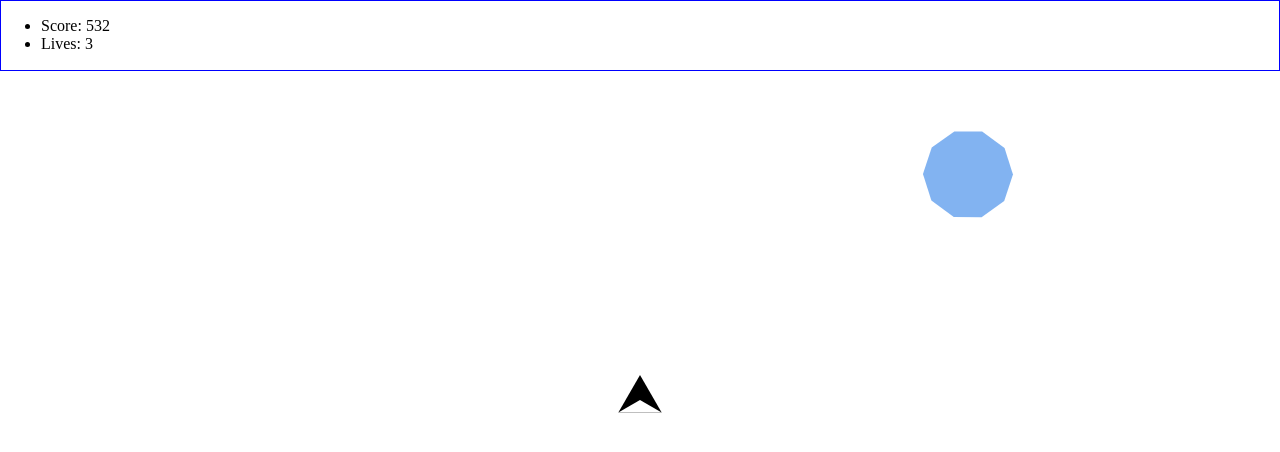
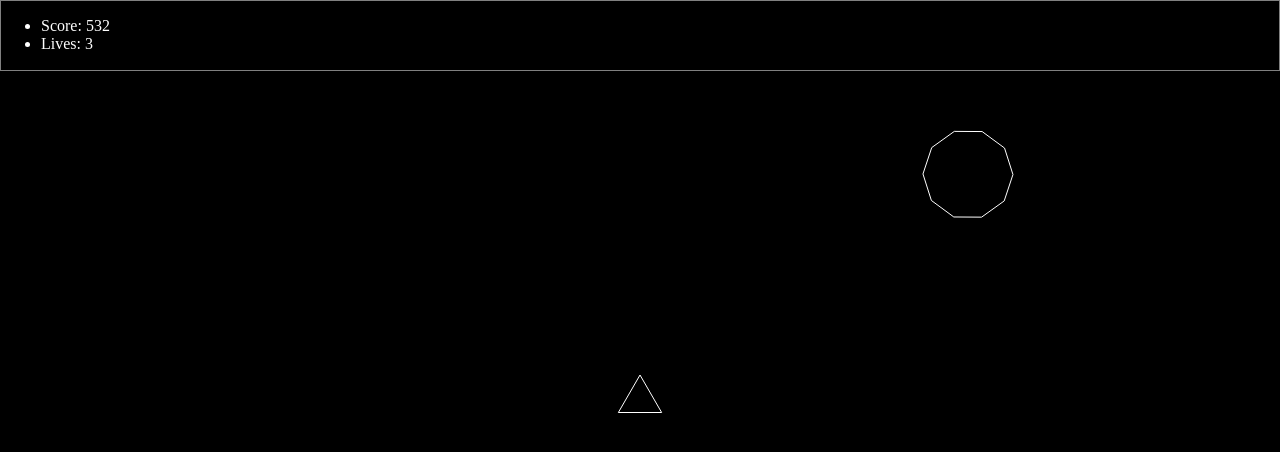
Before and after one commit to thechutrain/asteroid-typescript, a website built with Parcel: page src/index.html in a window 1280 px wide. Built offline with nearby package versions, Linux system fonts and the light colour scheme.

Commit message:
B&W colors, updates git push test, no more coverage(#3)
* added a helpful comment

* changed bg to black, spaceship is now white (default static property) can get overwritten in constructor

* converted asteroid to use stroke instead of fill, default color & ability to override in constructor

* make the scoreboard visible

* no need to check coverage since I havent really written tests

* asteroid gets strokeStyle from instance

```diff
--- a/package.json
+++ b/package.json
@@ -23,7 +23,7 @@
 	"husky": {
 		"hooks": {
 			"pre-commit": "lint-staged && npm run test",
-			"pre-push": "npm run test:coverage"
+			"pre-push": "npm run test"
 		}
 	},
 	"lint-staged": {
--- a/src/assets/style.css
+++ b/src/assets/style.css
@@ -11,14 +11,15 @@
 	position: fixed;
 	top: 0;
 	left: 0;
+	background-color: black;
 }
 
 .canvas-pg #bg-canvas div.canvas-fallback {
 	width: 100%;
 	height: 100%;
-	background: blue;
 }
 
 .canvas-pg .scoreboard-container {
-	border: 1px solid blue;
+	border: 1px solid grey;
+	color: white;
 }
--- a/src/scripts/Game/Asteroid.ts
+++ b/src/scripts/Game/Asteroid.ts
@@ -8,7 +8,7 @@ interface AsteroidOptionsModel {
 	rotationVector?: number; // speed & direction of the rotation
 	translateX?: number;
 	translateY?: number;
-	color?: string;
+	strokeStyle?: string; // string representing the stroke color
 	sides?: number;
 	spacer?: number; // extra padding space used to reframe asteroids offscreen
 }
@@ -16,13 +16,13 @@ interface AsteroidOptionsModel {
 // TODO: make an interface for this const
 // TODO: move this to the parent level inside Asteroid, so they aren't static properties
 const defaultSetting = {
-	color: 'rgba(48, 128, 232, 0.6)',
 	animate: true,
 	// spacer: 1, // additional padding space added when calculating off frame reset
 	level: 1,
 	scoreValue: 5,
+	defaultStrokeStyle: 'white',
+	// TODO: should be positive and negative inputs
 	velocityOptions: {
-		// TODO: should be positive and negative inputs
 		x: {
 			max: 4,
 			min: 3,
@@ -44,6 +44,7 @@ export class Asteroid extends DrawableClass {
 	sides: number;
 	offSet: number;
 	spacer: number;
+	strokeStyle: string;
 
 	static defaultSetting = defaultSetting;
 
@@ -55,6 +56,8 @@ export class Asteroid extends DrawableClass {
 		this.offSet = options.offSet || 0;
 		this.sides = options.sides || 10;
 		this.spacer = options.spacer || 1;
+		this.strokeStyle =
+			options.strokeStyle || Asteroid.defaultSetting.defaultStrokeStyle;
 
 		this.init();
 	}
@@ -185,7 +188,7 @@ export class Asteroid extends DrawableClass {
 		const ctx = DrawableClass.gameRef.ctx;
 
 		ctx.save();
-		ctx.fillStyle = this.options.color;
+		ctx.strokeStyle = this.strokeStyle;
 		ctx.beginPath();
 		this.currPoints.forEach((pt, i) => {
 			// Draw points:
@@ -196,7 +199,7 @@ export class Asteroid extends DrawableClass {
 			}
 		});
 		ctx.closePath();
-		ctx.fill();
+		ctx.stroke();
 		ctx.restore();
 	}
 
--- a/src/scripts/Game/Spaceship.ts
+++ b/src/scripts/Game/Spaceship.ts
@@ -7,6 +7,7 @@ export class Spaceship extends DrawableClass {
 	turningLeft: boolean;
 	throttleTimer: any;
 	isFiring: boolean;
+	strokeStyle: string;
 
 	static settings = {
 		maxSpeed: 9,
@@ -15,10 +16,14 @@ export class Spaceship extends DrawableClass {
 		acceleration: 1,
 		deceleration: 0.9, // must be less than one
 		rSize: 25, // controls the size of the spaceship
+		defaultStrokeStyle: 'white',
 	};
 
 	constructor(shipOptions: SpaceshipArgsModel = {}) {
 		super(shipOptions);
+		// Properties Unique to Spaceship:
+		this.strokeStyle =
+			shipOptions.strokeStyle || Spaceship.settings.defaultStrokeStyle;
 		this.thrustersOn = false;
 		this.turningRight = false;
 		this.turningLeft = false;
@@ -92,7 +97,8 @@ export class Spaceship extends DrawableClass {
 		// Draw the main triangle
 		ctx.globalCompositeOperation = 'source-over';
 		ctx.save();
-		ctx.fillStyle = 'black';
+		ctx.strokeStyle = this.strokeStyle;
+		// ctx.lineWidth = 2;
 		ctx.beginPath();
 		this.currPoints.forEach((pt, i) => {
 			// Draw points:
@@ -103,18 +109,10 @@ export class Spaceship extends DrawableClass {
 			}
 		});
 		ctx.closePath();
-		ctx.fill();
+		ctx.stroke();
 		ctx.restore();
 
-		// Draw the opaque bottom triangle
-		ctx.globalCompositeOperation = 'destination-out';
-		ctx.beginPath();
-		ctx.moveTo(this.origin.x, this.origin.y);
-		ctx.lineTo(this.currPoints[1].x, this.currPoints[1].y);
-		ctx.lineTo(this.currPoints[2].x, this.currPoints[2].y);
-		ctx.closePath();
-		ctx.fill();
-		ctx.globalCompositeOperation = 'source-over';
+		// TODO: make the two tails on the ship
 	}
 
 	private reframe() {
--- a/src/scripts/Game/game.types.d.ts
+++ b/src/scripts/Game/game.types.d.ts
@@ -38,5 +38,6 @@ interface DrawableClassArguments {
 }
 
 interface SpaceshipArgsModel extends DrawableClassArguments {
+	strokeStyle?: string;
 	invincible?: boolean;
 }
```
